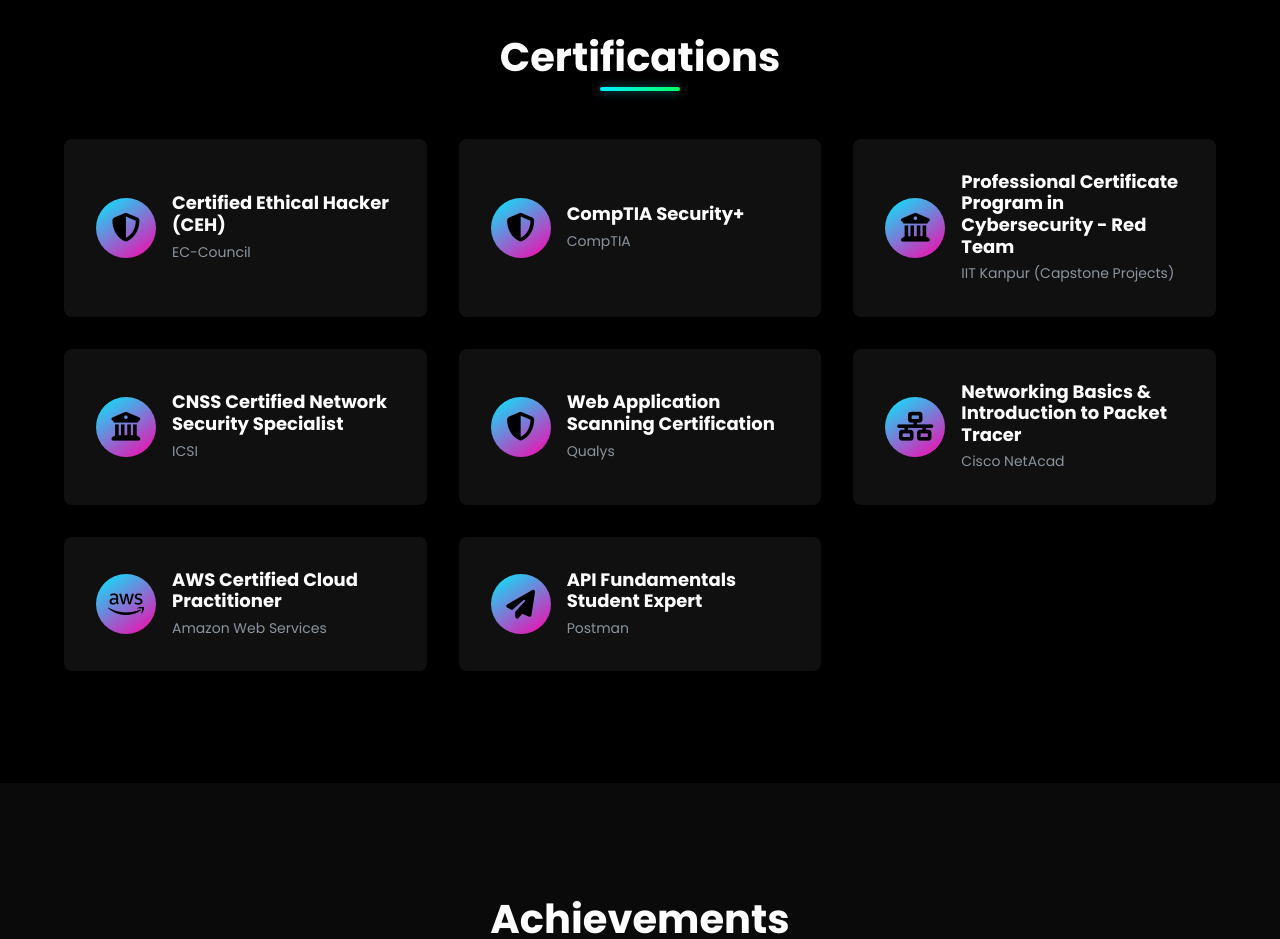
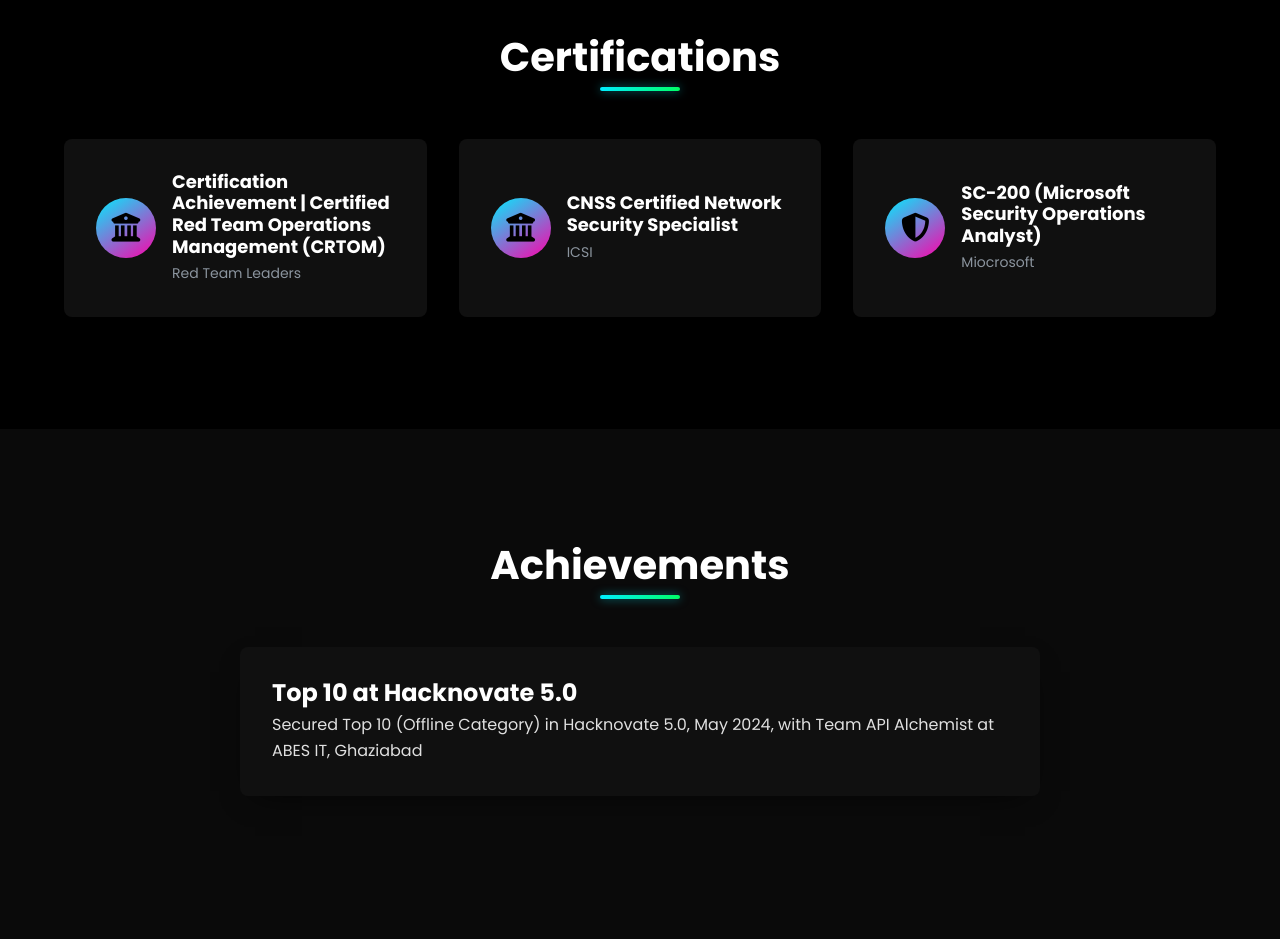
Before and after one commit to RAGHURAM-V/cybersecurity-portfolio, a plain HTML site: page index.html in a window 1280 px wide. Shown: the part 3680-4619 px from the top of the page. Drawn offline with Linux system fonts and the light colour scheme.

Commit message:
Update index.html

```diff
--- a/index.html
+++ b/index.html
@@ -217,29 +217,11 @@
             <div class="certifications-grid">
                 <div class="certification-card">
                     <div class="certification-logo">
-                        <i class="fas fa-shield-alt"></i>
-                    </div>
-                    <div class="certification-content">
-                        <h3>Certified Ethical Hacker (CEH)</h3>
-                        <p>EC-Council</p>
-                    </div>
-                </div>
-                <div class="certification-card">
-                    <div class="certification-logo">
-                        <i class="fas fa-shield-alt"></i>
-                    </div>
-                    <div class="certification-content">
-                        <h3>CompTIA Security+</h3>
-                        <p>CompTIA</p>
-                    </div>
-                </div>
-                <div class="certification-card">
-                    <div class="certification-logo">
                         <i class="fas fa-university"></i>
                     </div>
                     <div class="certification-content">
-                        <h3>Professional Certificate Program in Cybersecurity - Red Team</h3>
-                        <p>IIT Kanpur (Capstone Projects)</p>
+                        <h3> Certification Achievement | Certified Red Team Operations Management (CRTOM)</h3>
+                        <p>Red Team Leaders</p>
                     </div>
                 </div>
                 <div class="certification-card">
@@ -256,35 +238,8 @@
                         <i class="fas fa-shield-alt"></i>
                     </div>
                     <div class="certification-content">
-                        <h3>Web Application Scanning Certification</h3>
-                        <p>Qualys</p>
-                    </div>
-                </div>
-                <div class="certification-card">
-                    <div class="certification-logo">
-                        <i class="fas fa-network-wired"></i>
-                    </div>
-                    <div class="certification-content">
-                        <h3>Networking Basics & Introduction to Packet Tracer</h3>
-                        <p>Cisco NetAcad</p>
-                    </div>
-                </div>
-                <div class="certification-card">
-                    <div class="certification-logo">
-                        <i class="fab fa-aws"></i>
-                    </div>
-                    <div class="certification-content">
-                        <h3>AWS Certified Cloud Practitioner</h3>
-                        <p>Amazon Web Services</p>
-                    </div>
-                </div>
-                <div class="certification-card">
-                    <div class="certification-logo">
-                        <i class="fas fa-paper-plane"></i>
-                    </div>
-                    <div class="certification-content">
-                        <h3>API Fundamentals Student Expert</h3>
-                        <p>Postman</p>
+                        <h3> SC-200 (Microsoft Security Operations Analyst)</h3>
+                        <p>Miocrosoft</p>
                     </div>
                 </div>
             </div>
```
